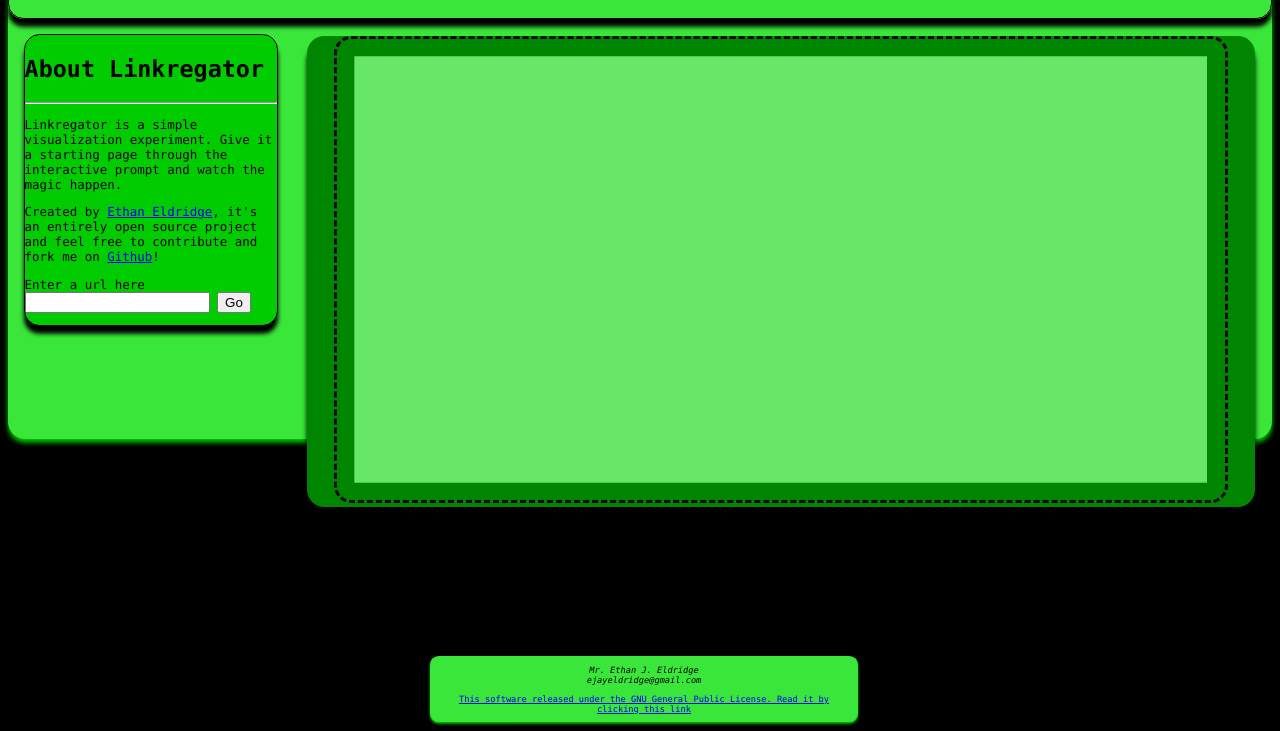
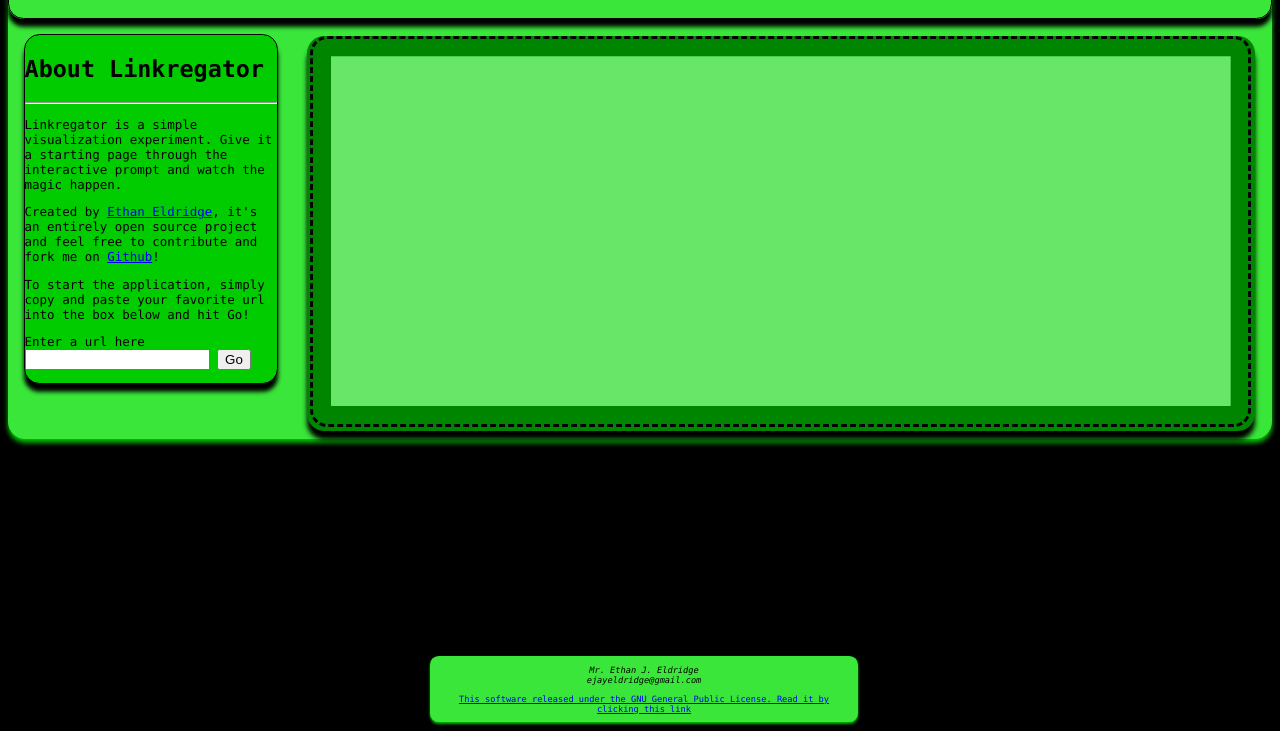
Before and after one commit to EJEHardenberg/Linkregater, a plain HTML site: page index.html in a window 1280 px wide. Shown: the part 69-800 px from the top of the page. Drawn offline with Linux system fonts and the light colour scheme.

Commit message:
Set canvas size explicitly so text wouldn't be stretched or fuzzy

```diff
--- a/index.html
+++ b/index.html
@@ -35,6 +35,9 @@
 					Created by <a href="http://www.uvm.edu/~ejeldrid">Ethan Eldridge</a>, it's an entirely open source project and feel free to contribute and fork me on <a href="http://www.github.com/EJEHardenberg/">Github</a>!
 				</p>
 				<p>
+					To start the application, simply copy and paste your favorite url into the box below and hit Go!
+				</p>
+				<p>
 					Enter a url here
 					<input type="text" id="urlEnter" ></input>
 					<input type="button" id="Go" value="Go"></input>
@@ -43,10 +46,10 @@
 
 			<!-- The Canvas to visualize on -->
 			<div id="drawingDiv">
-				<canvas id="canvas"></canvas>
+				<canvas id="canvas" width="900px" height="350"></canvas>
 			</div>
 
-			<div id="footer">
+			<footer id="footer">
 				<address>
 					Mr. Ethan J. Eldridge<br/>
 					ejayeldridge@gmail.com<br/>
@@ -54,7 +57,7 @@
 				<p>
 					<a href="http://www.gnu.org/licenses/gpl-3.0.txt">This software released under the GNU General Public License. Read it by clicking this link</a>
 				</p>
-			</div>
+			</footer>
 		</div>
 
 		<script type="text/javascript" src="main.js"></script>
--- a/main.js
+++ b/main.js
@@ -16,8 +16,15 @@ if (canvas && canvas.getContext) {
   var cHeight = canvas.height;
 
   if (context) {
+  	//Draw Background of Canvas
   	context.fillStyle = '#67E667';
     context.fillRect(0, 0, cWidth, cHeight);
 
+    //Switch back to black for writing text
+    context.fillStyle = '000';
+    context.font = 'bold 100% sans-serif ';
+    context.fillText('Use the text box and button to the left to begin!',cWidth/3,cHeight/2);
+
+
   }
 }
--- a/style.css
+++ b/style.css
@@ -107,6 +107,4 @@ canvas{
 	border-radius: 1em;
 	border: dashed black;
 
-	width: 90%;
-	height: 70%;
 }
```
